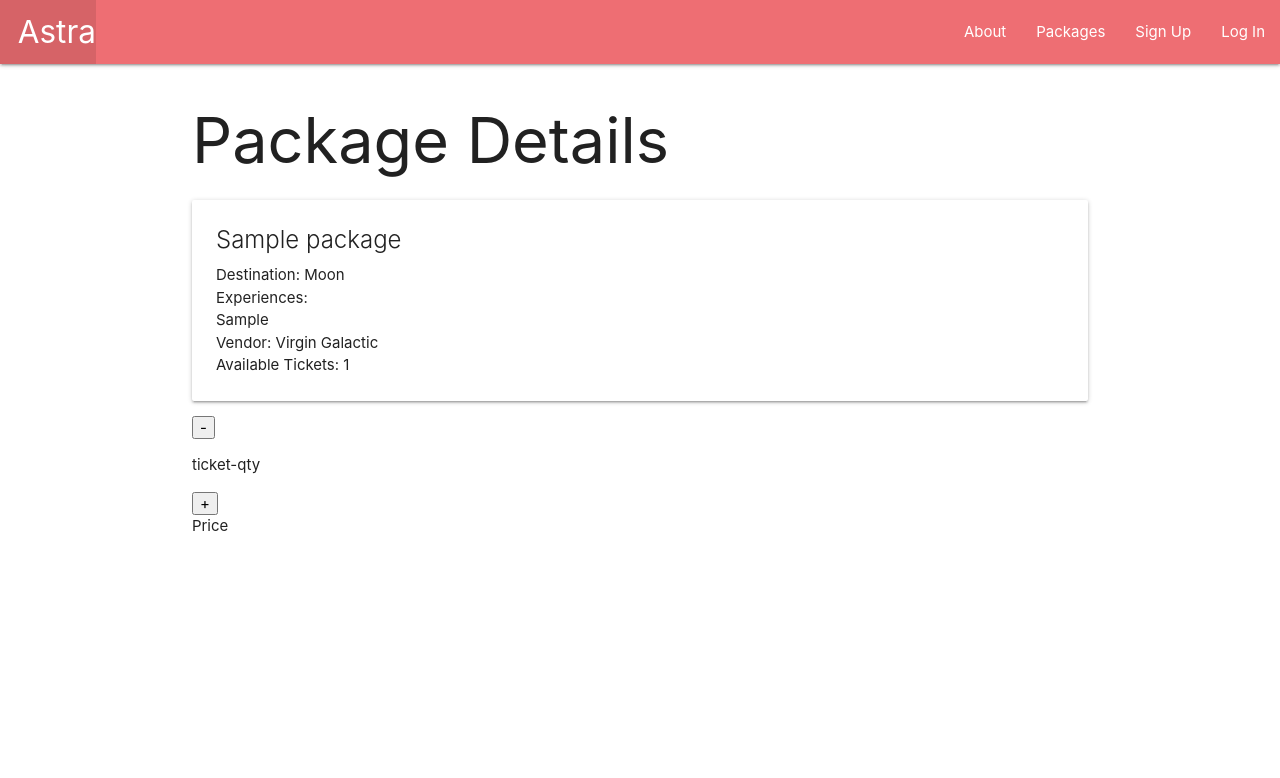
After one commit to VSoups/Astra, a Django app: page /packages/1 in a window 1280 px wide. The commit adds this page. Shown: the top 778 px of the page. Run offline with Django 5.2, Linux system fonts and the light colour scheme; tables that the repository leaves empty hold one stand-in row (values such as "Sample post").

Commit message:
Detail url working

```diff
--- /dev/null
+++ b/main_app/templates/packages/detail.html
@@ -0,0 +1,35 @@
+{% extends 'base.html' %}
+{% block content %}
+
+<h1>Package Details</h1>
+
+<section>
+    <div class="card">
+        <div class="card-content">
+            <span class="card-title">{{ package.name }}</span>
+            <p>Destination: {{ package.get_destination_display }}</p>
+            <p>Experiences: {{ package.experiences|linebreaks }}</p>
+            <p>Vendor: {{ package.get_vendor_display }}</p>
+            {% if package.max_tickets > 0 %}
+                <p>Available Tickets: {{ package.max_tickets }}</p>
+            {% else %}
+                <p style="color: red">Sold Out</p>
+            {% endif %}
+        </div>
+    </div>
+</section>
+
+<section class="detail-tickets">
+    <div class="qty-minus">
+        <button>-</button>
+    </div>
+    <div class="qty">
+        <p>ticket-qty</p>
+    </div>
+    <div class="qty-plus">
+        <button>+</button>
+    </div>
+    <div>Price</div>
+</section>
+
+{% endblock %}
--- a/main_app/templates/packages/index.html
+++ b/main_app/templates/packages/index.html
@@ -4,7 +4,7 @@
 <h1>Package List</h1>
 
 {% for package in packages %}
-  <a href="#">
+  <a href="{% url 'package_detail' package.id %}">
     <div class="card">
       <div class="card-content">
         <span class="card-title">{{ package.name }}</span>
--- a/main_app/urls.py
+++ b/main_app/urls.py
@@ -6,5 +6,5 @@ urlpatterns = [
     path('about/', views.about, name='about'),
     path('accounts/signup/', views.signup, name='signup'),
     path('packages/', views.packages_index, name='index'),
-
+    path('packages/<int:pkg_id>', views.package_detail, name='package_detail'),
 ]
--- a/main_app/views.py
+++ b/main_app/views.py
@@ -39,3 +39,9 @@ def packages_index(request):
     return render(request, 'packages/index.html', {
         'packages': packages
     })
+
+def package_detail(request, pkg_id):
+    package = Package.objects.get(id=pkg_id)
+    return render(request, 'packages/detail.html', {
+       'package': package
+    })
```
